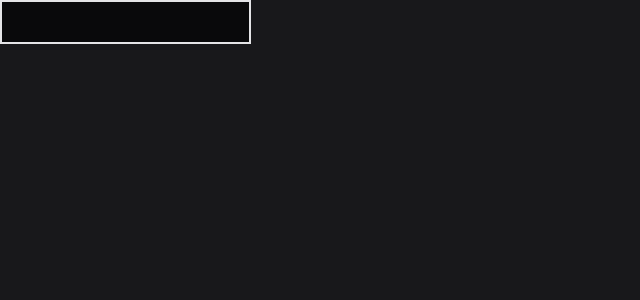
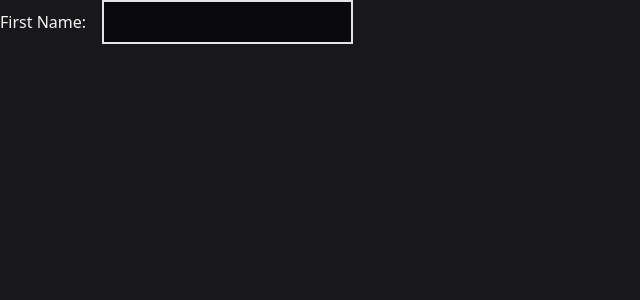
Before and after one commit to SmackSmash/react-ts-adv-comps, a React (Vite) app: page / in a window 1280 px wide. Shown: the top 300 px of the page, without its empty margins (0-640 px from the left). Built offline with nearby package versions, Linux system fonts and the light colour scheme.

Commit message:
Fleshed out custom Input component

```diff
--- a/src/App.tsx
+++ b/src/App.tsx
@@ -1,7 +1,7 @@
 import Input from './components/Input';
 
 const App = () => {
-  return <Input />;
+  return <Input name='firstname' label='First Name:' />;
 };
 
 export default App;
--- a/src/components/Input.tsx
+++ b/src/components/Input.tsx
@@ -1,9 +1,21 @@
-const Input = () => {
+interface InputProps {
+  name: string;
+  label: string;
+}
+
+const Input = ({ name, label }: InputProps) => {
   return (
-    <input
-      className='bg-zinc-950 p-2 border-2 border-zinc-200 outline-none'
-      type='text'
-    />
+    <span>
+      <label className='mr-4' htmlFor={name}>
+        {label}
+      </label>
+      <input
+        className='bg-zinc-950 p-2 border-2 border-zinc-200 outline-none'
+        type='text'
+        name={name}
+        id={name}
+      />
+    </span>
   );
 };
 
```
